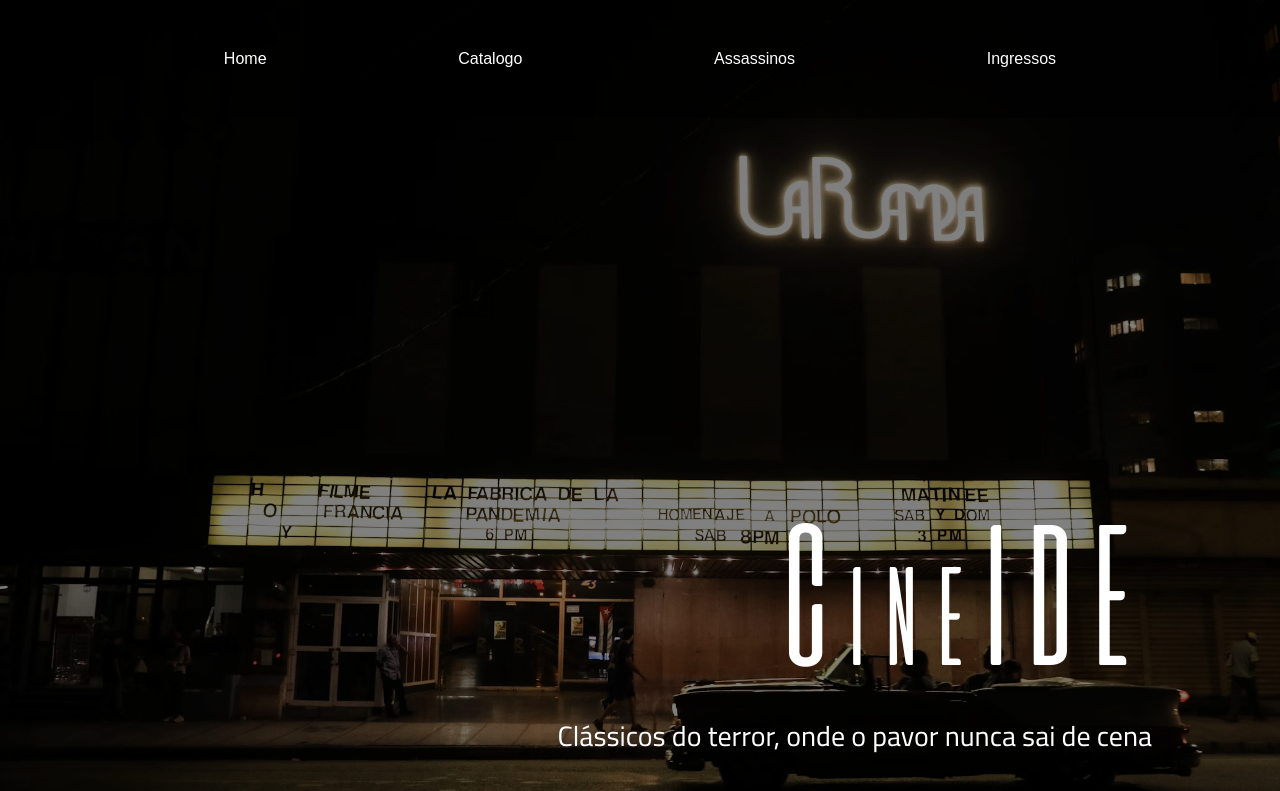
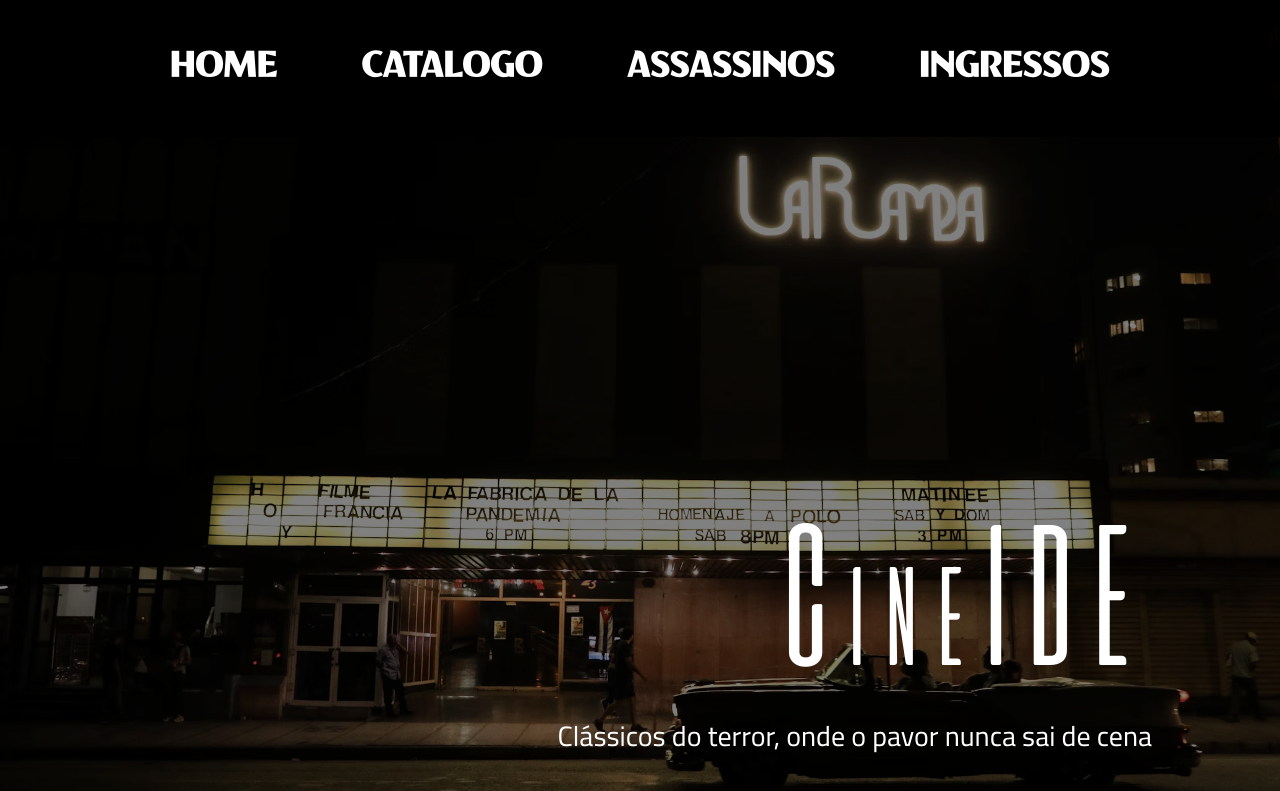
Before and after one commit to RafaelMorschbacher/IDE-PS, a Next.js app: page / in a window 1280 px wide. Shown: the top 791 px of the page. Built offline with nearby package versions, Linux system fonts and the light colour scheme.

Commit message:
navbar e footer css

```diff
--- a/src/pages/navbar.js
+++ b/src/pages/navbar.js
@@ -3,10 +3,10 @@ import React from 'react';
 const Navbar = () => {
     return (
         <nav className='navbar' id='navbar'>
-            <a href='#'>Home</a>
-            <a href='#catalogo'>Catalogo</a>
-            <a href='#villainSection'>Assassinos</a>
-            <a href='#ingressos'>Ingressos</a>
+            <a href='#'>HOME</a>
+            <a href='#catalogo'>CATALOGO</a>
+            <a href='#villainSection'>ASSASSINOS</a>
+            <a href='#ingressos'>INGRESSOS</a>
         </nav>
     );
 };
--- a/src/styles/globals.css
+++ b/src/styles/globals.css
@@ -66,8 +66,14 @@ p{
   justify-content: space-around;
   align-items: center;
   padding: 50px 10%;
-  background: rgba(0, 0, 0, 0.5);
+  background: rgba(0, 0, 0, 0.9);
   color: white;
+}
+
+.navbar a {
+  font-family: 'Milanello';
+  font-weight: 400;
+  font-size: 36px;
 }
 
 .banner img {
@@ -127,11 +133,12 @@ p{
 .villainContent {
   display: flex;
   flex-wrap: nowrap;
-  justify-content: space-between
+  justify-content: space-around
 }
 
 .villainContent p {
   font-size: 40px;
+  padding-right: 10px;
 }
 
 .villainContent h2 {
@@ -147,7 +154,6 @@ p{
 .Compra {
   margin-left: 5%;
   margin-top: 20%;
-  margin-bottom: 100%;
   white-space: nowrap;
   font-family: 'Milanello', Milanello;
 }
```
Also changed, not shown: public/images/instagram.png.
